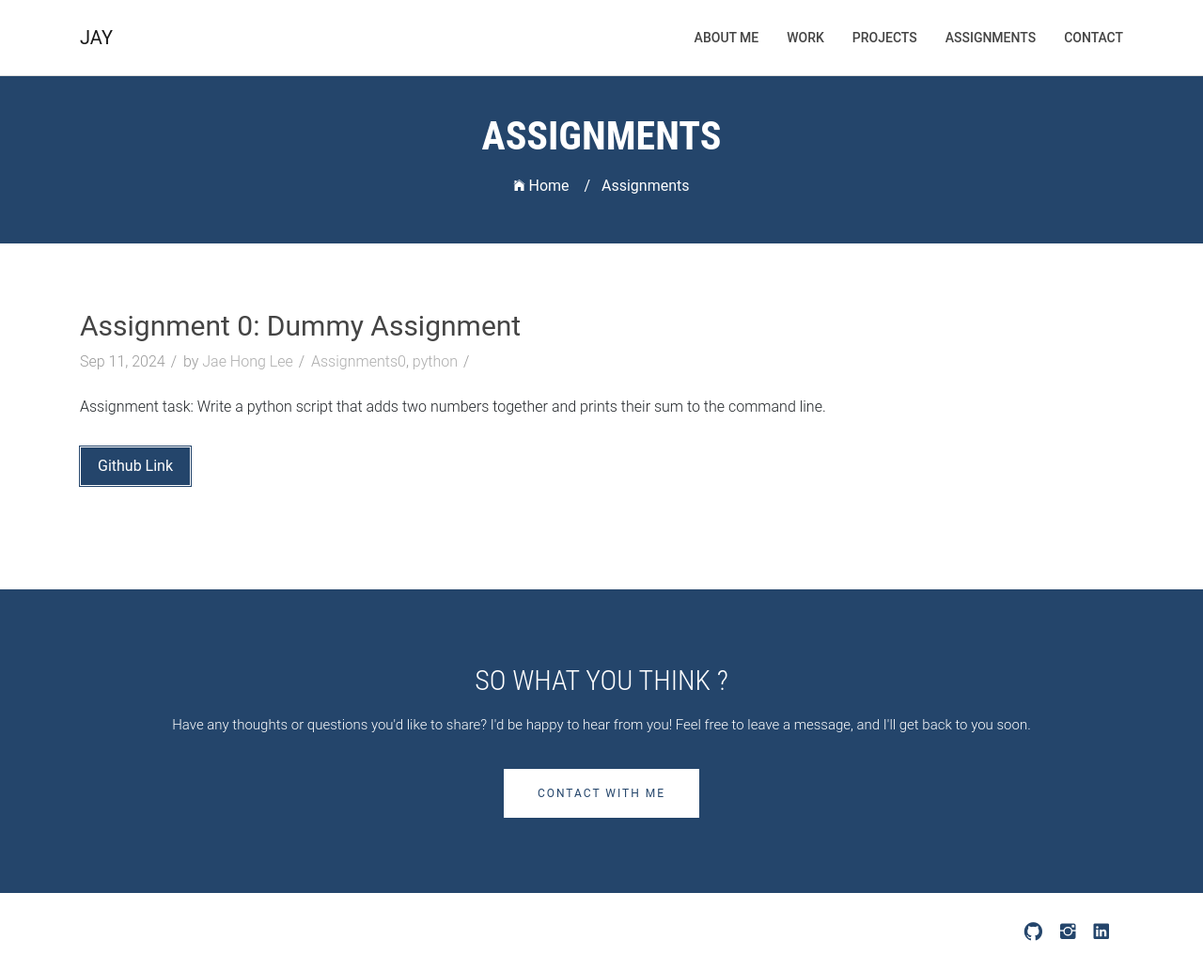
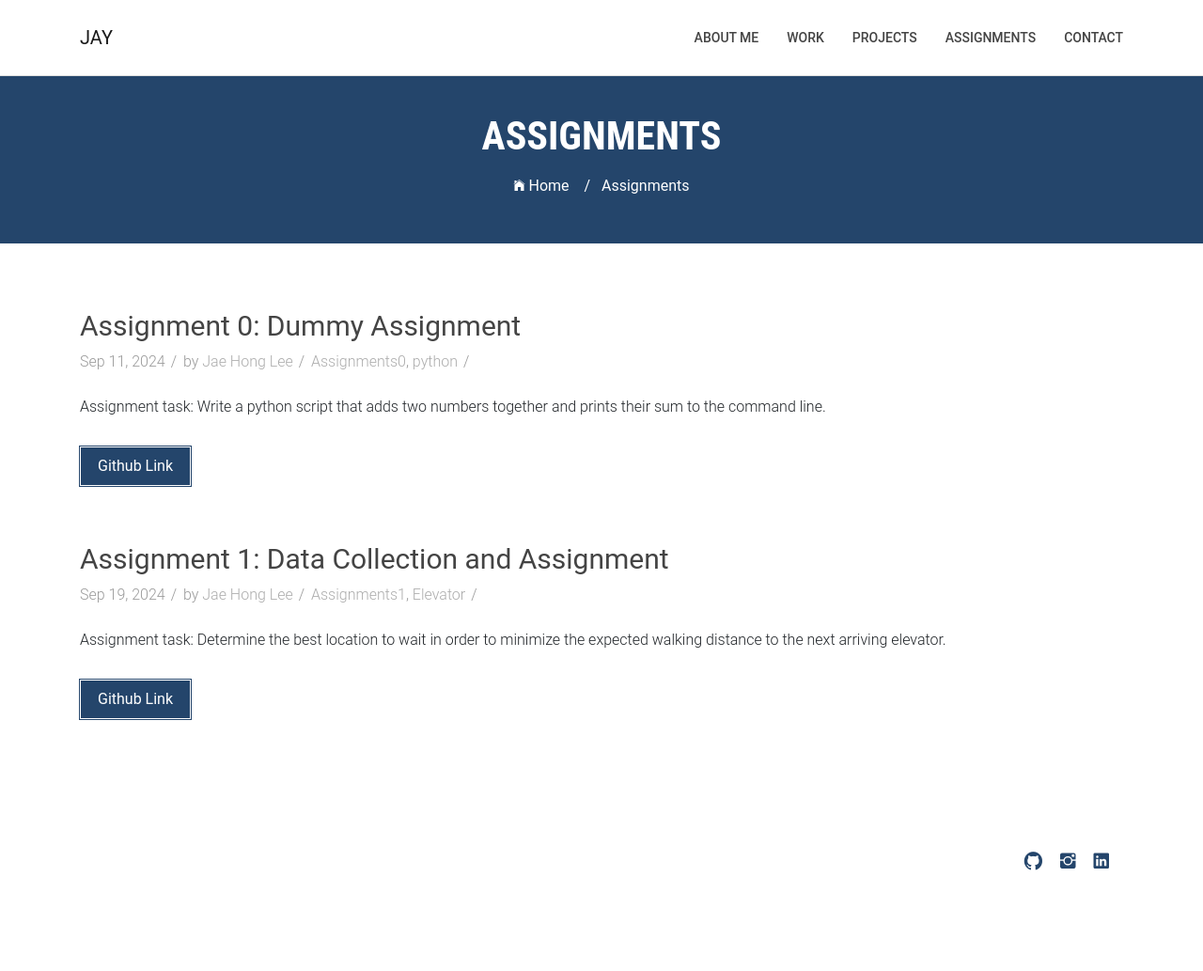
Before and after one commit to digitaldna01/digitaldna01.github.io, a plain HTML site: page assignments.html in a window 1280 px wide. Shown: the whole page at 94% size. After the commit the page ends 958 px from the top, so only its background shows below. Drawn offline with Linux system fonts and the light colour scheme; files whose address does not match are found by name.

Commit message:
Upload HW1

```diff
--- a/assignments.html
+++ b/assignments.html
@@ -123,7 +123,7 @@ Header Section Start
     <div class="row">
       <div class="col-md-12">
         <!--=====================================
-        =            Each Assignment            =
+        =            Assignment 0               =
         ======================================-->
         <article class="wow fadeInDown" data-wow-delay=".3s" data-wow-duration="500ms">
           <div class="blog-content">
@@ -140,6 +140,24 @@ Header Section Start
             <a href="https://github.com/digitaldna01/jhonglee-assignment-0" class="btn btn-dafault btn-details hvr-bounce-to-right">Github Link</a>
           </div>
         </article>
+        <!--=====================================
+        =            Assignment 1               =
+        ======================================-->
+        <article class="wow fadeInDown" data-wow-delay=".3s" data-wow-duration="500ms">
+            <div class="blog-content">
+              <h2 class="blogpost-title">
+                <a href="post-fullwidth.html">Assignment 1: Data Collection and Assignment </a>
+              </h2>
+              <div class="blog-meta">
+                <span>Sep 19, 2024</span>
+                <span>by <a href="">Jae Hong Lee</a></span>
+                <span><a href="">Assignments1</a>,<a href=""> Elevator</a></span>
+              </div>
+              <p>Assignment task: Determine the best location to wait in order to minimize the expected walking distance to the next arriving elevator.
+              </p>
+              <a href="https://github.com/digitaldna01/jhonglee-assignment-1" class="btn btn-dafault btn-details hvr-bounce-to-right">Github Link</a>
+            </div>
+          </article>
 
         <!-- <article class="wow fadeInDown" data-wow-delay=".5s" data-wow-duration="500ms">
           <div class="blog-post-image">
@@ -168,24 +186,7 @@ Header Section Start
   </div>
 </section>
 
-<!--
-            ==================================================
-            Call To Action Section Start
-            ================================================== -->
-            <section id="call-to-action">
-                <div class="container">
-                    <div class="row">
-                        <div class="col-md-12">
-                            <div class="block">
-                                <h2 class="title wow fadeInDown" data-wow-delay=".3s" data-wow-duration="500ms">SO WHAT YOU THINK ?</h1>
-                                <p class="wow fadeInDown" data-wow-delay=".5s" data-wow-duration="500ms">Have any thoughts or questions you'd like to share? I'd be happy to hear from you! Feel free to leave a message, and I'll get back to you soon.</p>
-                                <a href="mailto:ll.leejaehong.ll@gmail.com" class="btn btn-default btn-contact wow fadeInDown" data-wow-delay=".7s" data-wow-duration="500ms">Contact With Me</a>
-                            </div>
-                        </div>
 
-                    </div>
-                </div>
-            </section>
 
   <!--
   ==================================================
```
